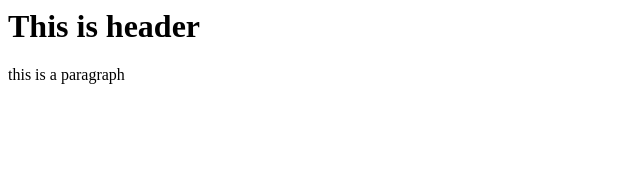
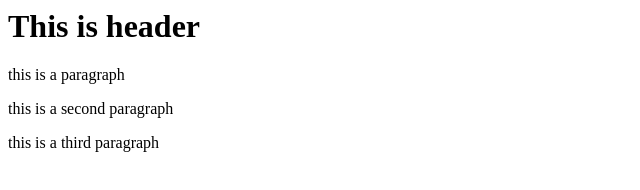
Before and after one commit to akoshta07/git-test, a website: page index.html in a window 1280 px wide. Shown: the whole page, without its empty margins (0-640 px from the left). Drawn offline with Linux system fonts and the light colour scheme.

Commit message:
forth commit

```diff
--- a/index.htm
+++ b/index.html
@@ -4,5 +4,7 @@
    <body>
        <h1>This is header</h1>
        <p>this is a paragraph</p>
-   </body>
+       <p>this is a second paragraph</p>
+       <p>this is a third paragraph</p>
+    </body>
 </html>
```
Also changed, not shown: package.json (added, +24 -0 lines), 2 other files.
